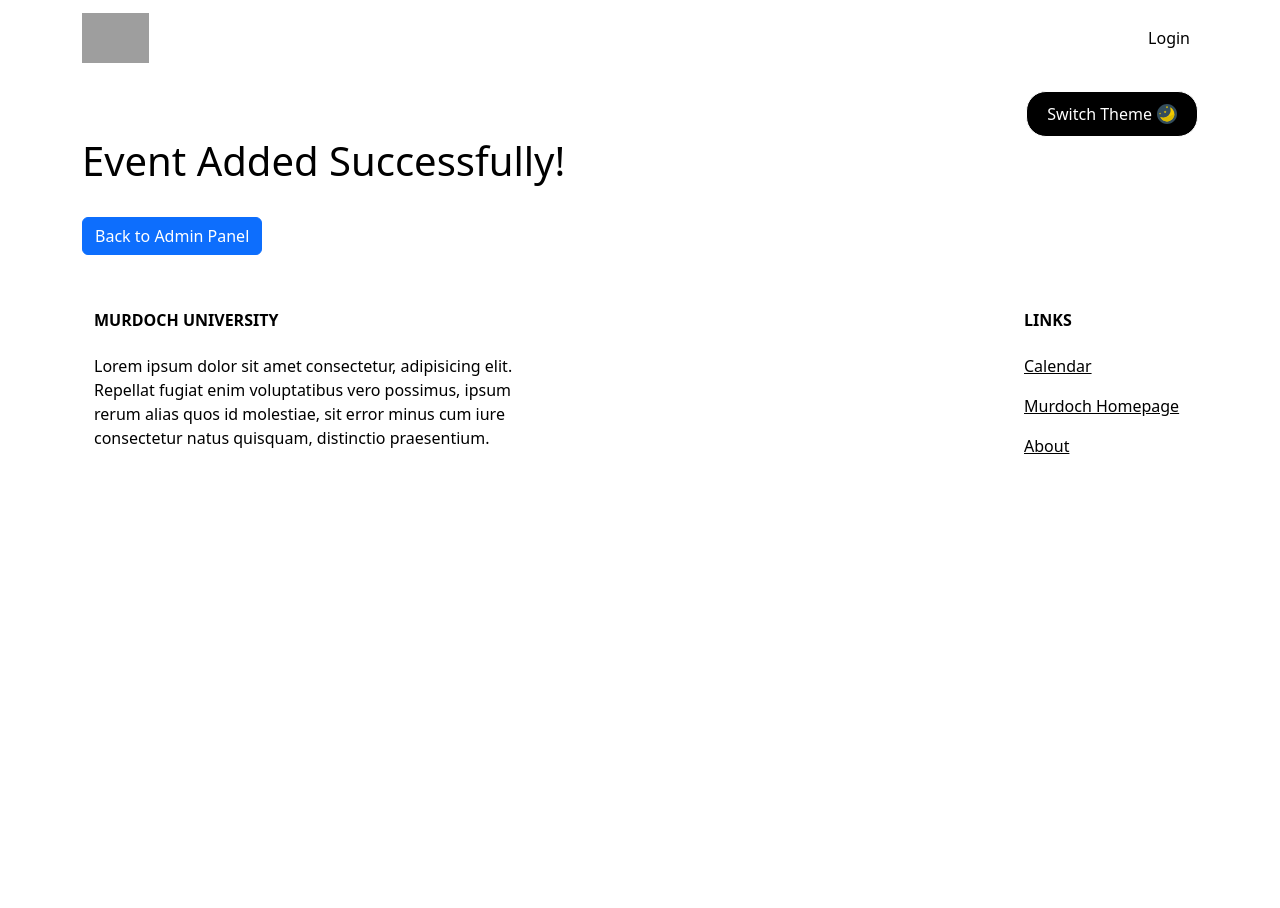
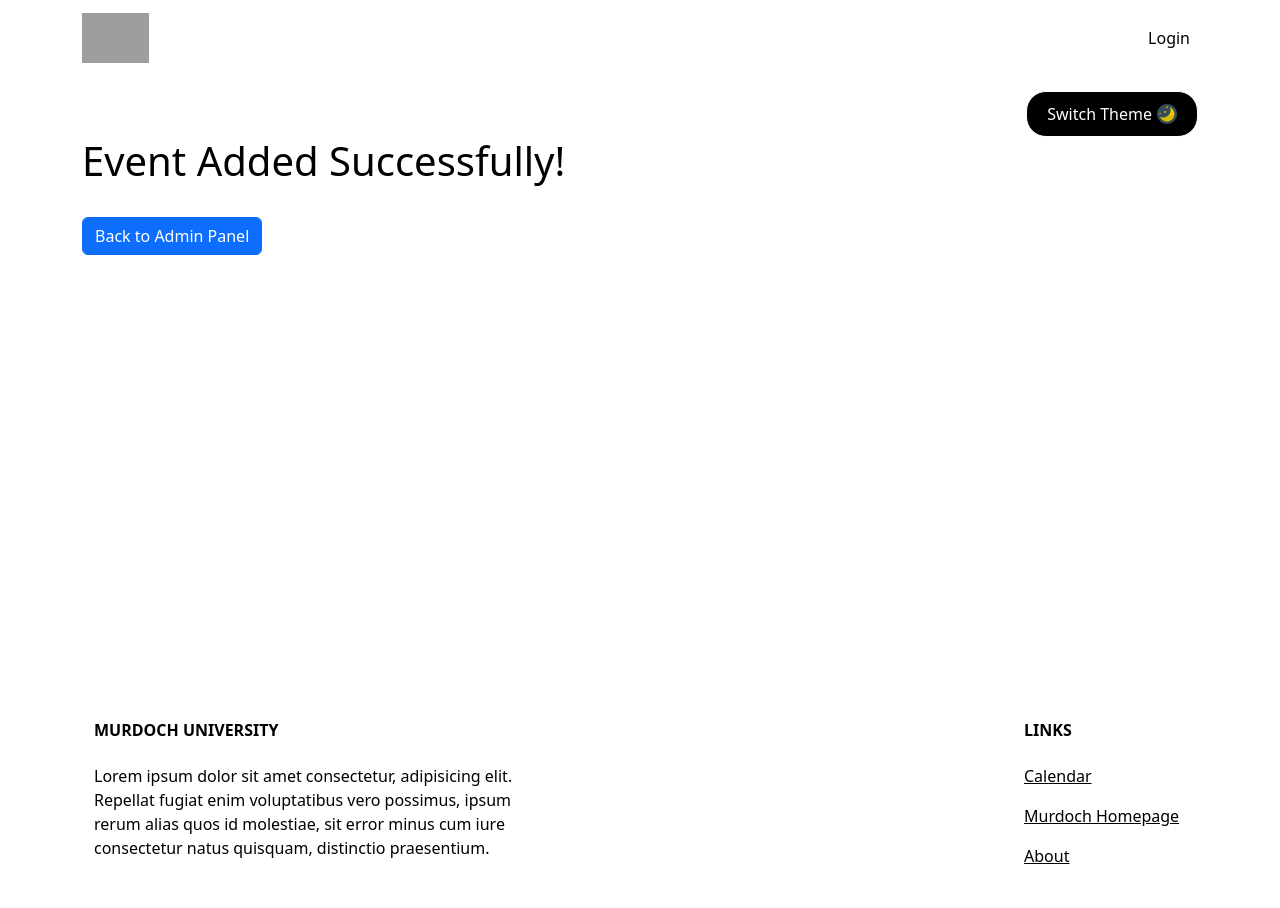
Before and after one commit to Pudding134/MUCal, a PHP site: page /after_insert.php in a window 1280 px wide. Before the commit the page ends 454 px from the top, so only its background shows below. Run offline with PHP 8.4, Linux system fonts and the light colour scheme; grey boxes are pictures that could not be loaded.

Commit message:
Additional Styling

```diff
--- a/assets/styles.css
+++ b/assets/styles.css
@@ -232,3 +232,8 @@ body
     display: flex;
     flex-direction:column;
 }
+
+.height-control
+{
+    min-height: 85svh;
+}
--- a/footer.php
+++ b/footer.php
@@ -1,3 +1,4 @@
+</div>
 <footer class="footer text-center text-lg-start">
 
   <section class="container">
--- a/header.php
+++ b/header.php
@@ -16,6 +16,7 @@
 
 </head>
 <body>
+    <div class="height-control">
     <nav class="navbar navbar-expand-md">
         <div class="container">
             <a href="/" class="navbar-brand">
```
